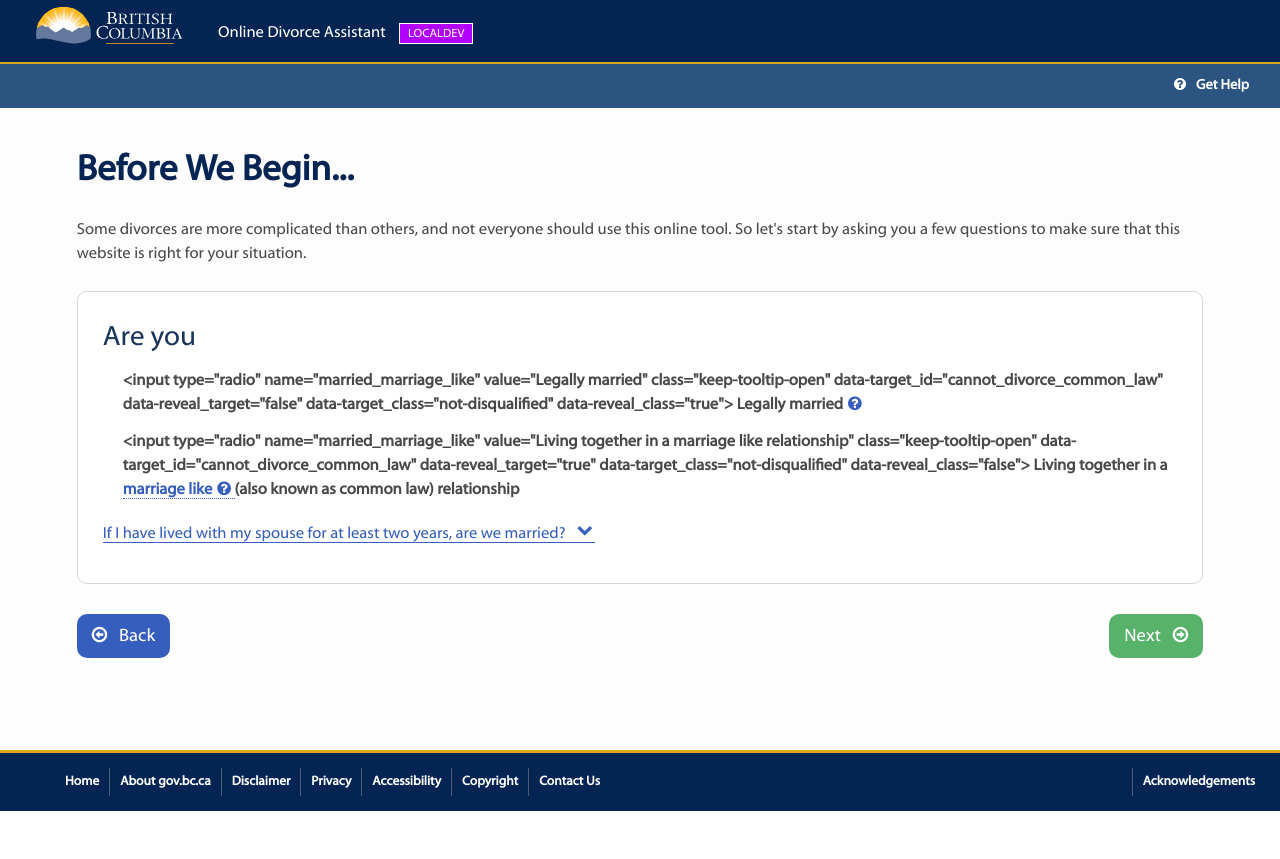
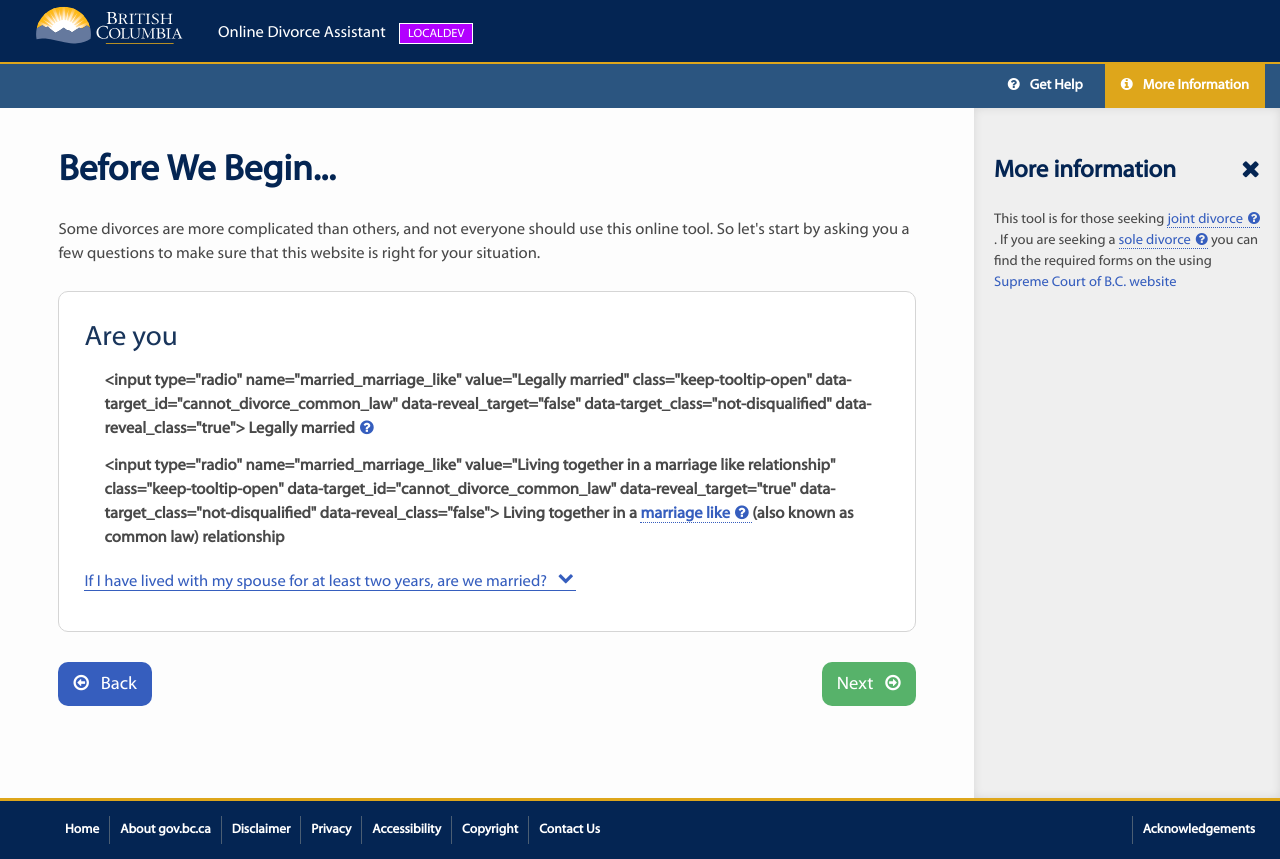
Before and after one commit to sclorg/django-ex, a Django app: template edivorce/apps/core/templates/prequalification/step_01.html in a window 1280 px wide. Before the commit the page ends 811 px from the top, so only its background shows below. Run offline with Django 3.2, Linux system fonts and the light colour scheme; the template is opened without the code that fills it, so the values that code supplies are empty; style sheets or scripts are compiled from the project's sources; parts of the project's set-up code (start-up, migrations or seed data) failed here and were passed over; some libraries are stand-ins or nearby versions.

Commit message:
DIV-792: updates to landing page copy and step 1 additional information

```diff
--- a/edivorce/apps/core/static/css/main.scss
+++ b/edivorce/apps/core/static/css/main.scss
@@ -1256,6 +1256,7 @@ textarea {
 	height: 100%;
 	overflow: hidden;
 	background: #fdfdfd;
+	position: relative;
 
 	.col {
 		-webkit-box-flex: 1;
@@ -1265,6 +1266,18 @@ textarea {
 		-webkit-box-ordinal-group: 4;
 		-ms-flex-order: 3;
 		order: 3;
+
+		&.shroud {
+			&:before {
+				content: "";
+				position: absolute;
+				width: 100%;
+				display: block;
+				height: 100%;
+				background: linear-gradient(to top, rgba(0,0,0,0.35) 0%, transparent 90%);
+				//z-index: 1;
+			}
+		}
 	}
 
 	.content-column {
@@ -1272,6 +1285,7 @@ textarea {
 		/* padding: 35px 50px 50px 50px;*/
 		max-width: 1280px;
 		padding: 36px 6% 50px;
+		position: relative;
 	}
 
 	.progress-column {
@@ -1352,6 +1366,7 @@ textarea {
 			padding: 0 20px;
 			text-align: center;
 			color: #ffffff;
+			position: relative;
 
 			h1,
 			h2,
@@ -1755,6 +1770,20 @@ textarea {
 	border-bottom-right-radius: 10px;
 }
 
+.footnote-marker {
+    font-size: 18px;
+    top: -10px;
+    position: relative;
+    display: inline-block;
+    left: 1px;
+    margin-right: 1px;
+}
+
+.footnote {
+	margin-top: 72px;
+	font-size: 14px;
+}
+
 #delete_child_modal,
 #info_modal,
 #questions_modal,
--- a/edivorce/apps/core/templates/base.html
+++ b/edivorce/apps/core/templates/base.html
@@ -97,7 +97,7 @@
         <div class="row-flex {% block container %}{% endblock %}">
             {% block progress %}
             {% endblock %}
-            <div class="col">
+            <div class="col {% block container_col%}{%endblock %}">
                 <div class="col-flex content-column">
                     {% block content %}
 
--- a/edivorce/apps/core/templates/prequalification/step_01.html
+++ b/edivorce/apps/core/templates/prequalification/step_01.html
@@ -122,10 +122,31 @@
 </div>
 {% endblock %}
 
-{% block sidebarNav %}
-<!-- no sidebar -->
+{% block sidebarText %}
+    <p>This tool is for those seeking
+        <span class="tooltip-link" data-toggle="tooltip" data-placement="right"
+          data-html="true"
+          title="
+            <b>Joint divorce</b>
+            <br /><br />
+            Joint divorce means making an application for a divorce together with your spouse.
+             It means that you and your spouse agree about getting a divorce and that you
+             agree about all of the family law issues relevant to your situation, such as spousal
+             support, and the division of family property and debts.">
+            joint divorce<i class="fa fa-question-circle" aria-hidden="true"></i></span>.
+        If you are seeking a
+        <span class="tooltip-link" data-toggle="tooltip" data-placement="right"
+              data-html="true"
+              title="
+                <b>Sole divorce</b>
+                <br /><br />
+                You're filing for divorce but your spouse isn't involved in the application process.
+                Only you will provide the information on the forms and sign them.<br />
+                If you are seeking a sole divorce you can find the required forms on the using
+                <a href=&quot;https://www2.gov.bc.ca/gov/content/justice/courthouse-services/documents-forms-records/court-forms/sup-family-forms&quot;
+                target=&quot;_blank&quot;>Supreme Court of B.C. website</a>">
+                sole divorce<i class="fa fa-question-circle" aria-hidden="true"></i></span> you can find the required forms
+        on the using <a href=&quot;https://www2.gov.bc.ca/gov/content/justice/courthouse-services/documents-forms-records/court-forms/sup-family-forms&quot;
+                target=&quot;_blank&quot;>Supreme Court of B.C. website</a>
+    </p>
 {% endblock %}
-
-{% block sidebar %}
-<!-- no sidebar -->
-{% endblock %}
```
Also changed, not shown: edivorce/apps/core/templates/intro.html (+7 -2 lines), edivorce/apps/core/static/css/main.css.
